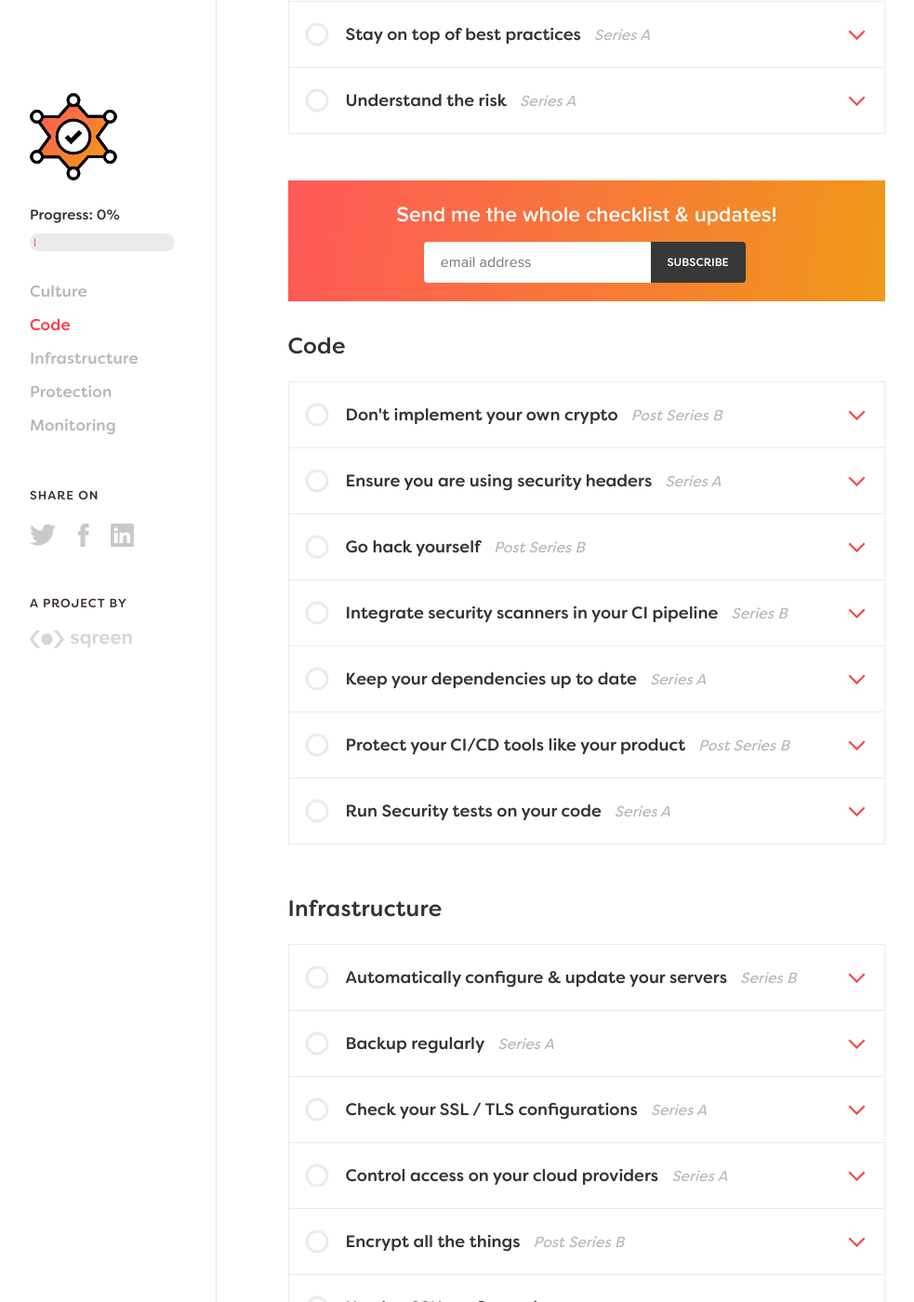
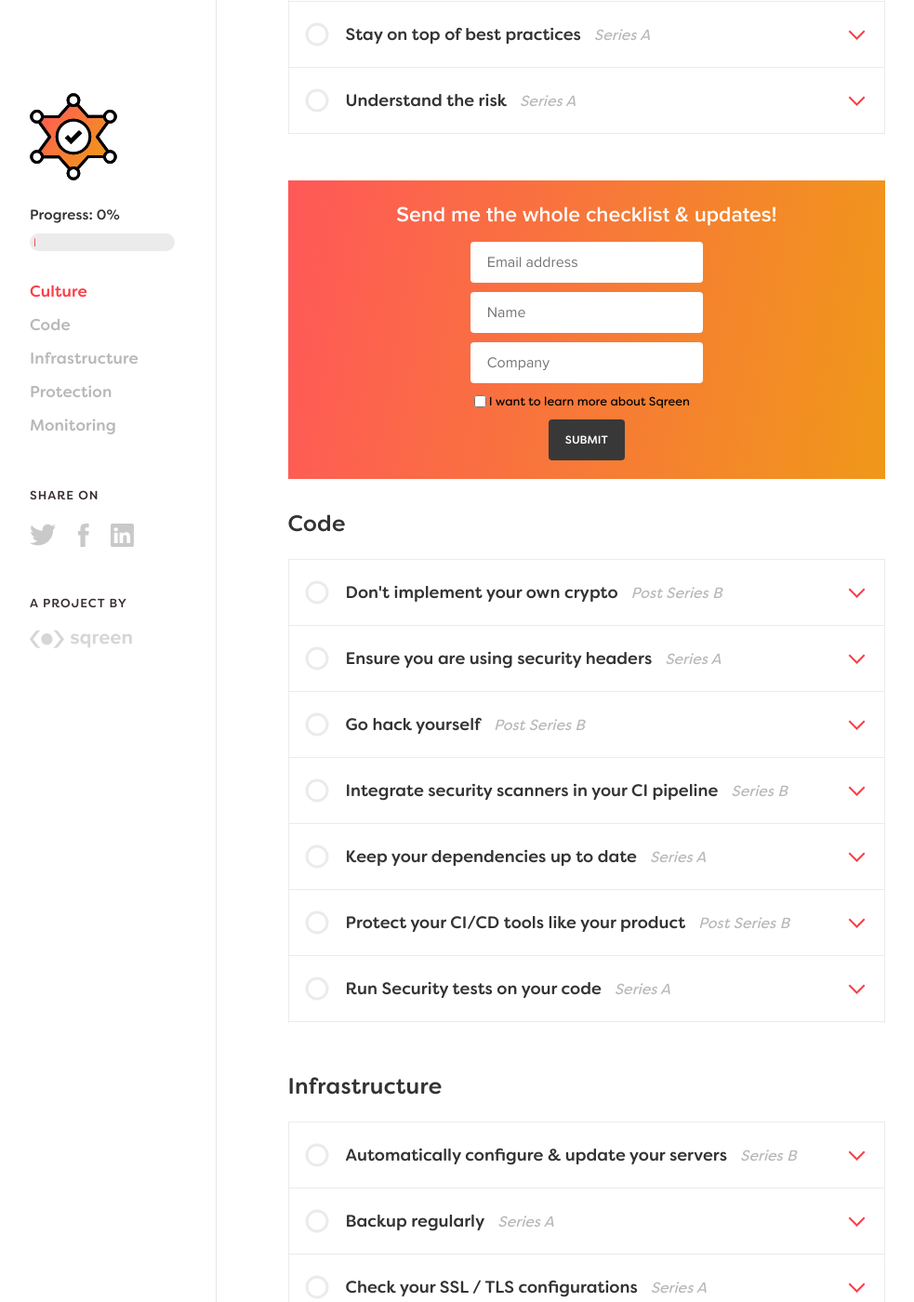
Before and after one commit to sqreen/DevOpsSecurityChecklist, a Jekyll site: the page built from index.md, in a window 1280 px wide and 1400 px high, scrolled down 917 px. Shown: the whole window at 93% size, without its empty margins (148-1131 px from the left). Built offline with Jekyll 4.4.1, drawn with Linux system fonts in a browser that asks for light colours; comment, search, counter and statistics services are not loaded; some of the changed text lies outside the part shown.

Commit message:
Update newletter form

```diff
--- a/_layouts/default.html
+++ b/_layouts/default.html
@@ -17,19 +17,26 @@
       <div class="divider"></div>
       <div class="newsletter-mob">
         <div class="subtitle">Stay up to date with major changes in the list</div>
-        <div id="mc_embed_signup">
-          <form action="//sqreen.us13.list-manage.com/subscribe/post?u=4c3491573cfb8d053d6b76c6a&amp;id=dc011cd36a" method="post" id="mc-embedded-subscribe-form" name="mc-embedded-subscribe-form" class="validate" target="_blank" novalidate>
-            <div id="mc_embed_signup_scroll">
-              <input type="email" value="" name="EMAIL" class="email" id="mce-EMAIL" placeholder="email address" required>
-              <div style="position: absolute; left: -5000px;" aria-hidden="true">
-                <input type="text" name="b_4c3491573cfb8d053d6b76c6a_dc011cd36a" tabindex="-1" value="">
-              </div>
-              <div class="clear check">
-                <input type="submit" value="Subscribe" name="subscribe" id="mc-embedded-subscribe" class="button">
-              </div>
-            </div>
-          </form>
-        </div>
+        <form class="contact-form" action="https://www.getdrip.com/forms/776829025/submissions" method="post" data-drip-embedded-form="776829025">
+          <input type="hidden" name="fields[segmentId]" data-fields="segmentId">
+          <input type="hidden" name="fields[sqreenUserId]" data-fields="sqreenUserId">
+          <input type="hidden" name="fields[source]" value="The DevOps Security Checklist">
+          <input type="hidden" name="fields[medium]" value="Resources">
+          <input type="hidden" name="fields[resource_link]" value="https://s3-eu-west-1.amazonaws.com/sqreen-assets/whitepapers/devops-security-checklist.pdf">
+          <fieldset>
+            <input type="email" name="fields[email]" placeholder="Email address" required>
+            <input type="text" name="fields[name]" placeholder="Name" required>
+            <input type="text" name="fields[company]" placeholder="Company" required>
+            <label>
+              <input type="checkbox" name="fields[checkbox]" value="I want a demo">
+              I want to learn more about Sqreen
+            </label>
+          </fieldset>
+          <span class="text"></span>
+          <button class="submit-button" name="submit" data-drip-attribute="sign-up-button">
+            Submit
+          </button>
+        </form>
       </div>
       <div class="divider"></div>
       <div class="social-mob">
@@ -149,19 +156,26 @@
           <div class="newsletter">
             <h4>Stay up to date with major changes in the list</h4>
             <div class="subtitle">Get notified about major updates to the list:</div>
-            <div id="mc_embed_signup">
-              <form action="//sqreen.us13.list-manage.com/subscribe/post?u=4c3491573cfb8d053d6b76c6a&amp;id=dc011cd36a" method="post" id="mc-embedded-subscribe-form" name="mc-embedded-subscribe-form" class="validate" target="_blank" novalidate>
-                <div id="mc_embed_signup_scroll">
-                  <input type="email" value="" name="EMAIL" class="email" id="mce-EMAIL" placeholder="email address" required>
-                  <div style="position: absolute; left: -5000px;" aria-hidden="true">
-                    <input type="text" name="b_4c3491573cfb8d053d6b76c6a_dc011cd36a" tabindex="-1" value="">
-                  </div>
-                  <div class="clear">
-                    <input type="submit" value="Subscribe" name="subscribe" id="mc-embedded-subscribe" class="button">
-                  </div>
-                </div>
-              </form>
-            </div>
+            <form class="contact-form" action="https://www.getdrip.com/forms/776829025/submissions" method="post" data-drip-embedded-form="776829025">
+              <input type="hidden" name="fields[segmentId]" data-fields="segmentId">
+              <input type="hidden" name="fields[sqreenUserId]" data-fields="sqreenUserId">
+              <input type="hidden" name="fields[source]" value="The DevOps Security Checklist">
+              <input type="hidden" name="fields[medium]" value="Resources">
+              <input type="hidden" name="fields[resource_link]" value="https://s3-eu-west-1.amazonaws.com/sqreen-assets/whitepapers/devops-security-checklist.pdf">
+              <fieldset>
+                <input type="email" name="fields[email]" placeholder="Email address" required>
+                <input type="text" name="fields[name]" placeholder="Name" required>
+                <input type="text" name="fields[company]" placeholder="Company" required>
+                <label>
+                  <input type="checkbox" name="fields[checkbox]" value="I want a demo">
+                  I want to learn more about Sqreen
+                </label>
+              </fieldset>
+              <span class="text"></span>
+              <button class="submit-button" name="submit" data-drip-attribute="sign-up-button">
+                Submit
+              </button>
+            </form>
           </div>
           {% include footer.html %}
         </div>
@@ -170,6 +184,23 @@
 
     {% include scripts.html %}
 
+    <script>
+      // Form for sales page
+      $(".contact-form .button").on('click', function () {
+        window.analytics.track('The DevOps Security Checklist', Object.assign({},
+          Qs.parse(location.search, {
+            ignoreQueryPrefix: true
+          }),
+          purser.fetch(), {
+            label: $('.contact-form').attr('action'),
+            referrer: (window.sessionStorage && sessionStorage.getItem('referrer')) ?
+              sessionStorage.getItem('referrer') :
+              document.referrer
+          }));
+        $(".contact-form").submit();
+      })
+    </script>
+
   </body>
 
 </html>
--- a/_layouts/home.html
+++ b/_layouts/home.html
@@ -34,19 +34,26 @@ layout: default
 
 <div class="newsletter-middle">
   <span>Send me the whole checklist &amp; updates!</span>
-  <div id="mc_embed_signup">
-    <form action="//sqreen.us13.list-manage.com/subscribe/post?u=4c3491573cfb8d053d6b76c6a&amp;id=dc011cd36a" method="post" id="mc-embedded-subscribe-form" name="mc-embedded-subscribe-form" class="validate" target="_blank" novalidate>
-      <div id="mc_embed_signup_scroll">
-        <input type="email" value="" name="EMAIL" class="email" id="mce-EMAIL" placeholder="email address" required>
-        <div style="position: absolute; left: -5000px;" aria-hidden="true">
-          <input type="text" name="b_4c3491573cfb8d053d6b76c6a_dc011cd36a" tabindex="-1" value="">
-        </div>
-        <div class="clear">
-          <input type="submit" value="Subscribe" name="subscribe" id="mc-embedded-subscribe" class="button">
-        </div>
-      </div>
-    </form>
-  </div>
+  <form class="contact-form" action="https://www.getdrip.com/forms/776829025/submissions" method="post" data-drip-embedded-form="776829025">
+    <input type="hidden" name="fields[segmentId]" data-fields="segmentId">
+    <input type="hidden" name="fields[sqreenUserId]" data-fields="sqreenUserId">
+    <input type="hidden" name="fields[source]" value="The DevOps Security Checklist">
+    <input type="hidden" name="fields[medium]" value="Resources">
+    <input type="hidden" name="fields[resource_link]" value="https://s3-eu-west-1.amazonaws.com/sqreen-assets/whitepapers/devops-security-checklist.pdf">
+    <fieldset>
+      <input type="email" name="fields[email]" placeholder="Email address" required>
+      <input type="text" name="fields[name]" placeholder="Name" required>
+      <input type="text" name="fields[company]" placeholder="Company" required>
+      <label>
+        <input type="checkbox" name="fields[checkbox]" value="I want a demo">
+        <span>I want to learn more about Sqreen</span>
+      </label>
+    </fieldset>
+    <span class="text"></span>
+    <button class="submit-button" name="submit" data-drip-attribute="sign-up-button">
+      Submit
+    </button>
+  </form>
 </div>
 
 {% assign codes = site.tips | where:'category', 'Code' %}
--- a/_sass/pages/home.scss
+++ b/_sass/pages/home.scss
@@ -757,7 +757,7 @@ nav {
   padding: 20px 0;
   margin-bottom: 30px;
 
-  span {
+  > span {
     font-family: "Proxima Nova", sans-serif;
     font-size: rem-calc(23px);
     font-weight: 600;
@@ -767,26 +767,43 @@ nav {
     margin-bottom: 10px;
   }
 
-  #mc_embed_signup {
-    .email {
-      max-width: 244px;
+  .contact-form {
+    fieldset > input {
+      max-width: 250px;
       width: 100%;
-      border-top-left-radius: 4px;
-      border-bottom-left-radius: 4px;
+      border-radius: 4px;
       background-color: #ffffff;
       border: none;
-      appearance: none;
       font-family: 'Proxima Nova', sans-serif;
       font-size: rem-calc(16px);
       padding: 14px 18px;
-      display: inline-block;
-      vertical-align: middle;
+      display: block;
+      margin: 0 auto 10px;
       outline: none;
     }
 
-    .button {
-      border-top-right-radius: 4px;
-      border-bottom-right-radius: 4px;
+    label {
+      max-width: 250px;
+      width: 100%;
+      display: flex;
+      justify-content: flex-start;
+      align-items: center;
+      align-content: center;
+      margin: 0 auto 10px;
+
+      input {
+        flex: none;
+      }
+
+      span {
+        flex-grow: 1;
+        text-align: left;
+        font-size: rem-calc(13px);
+      }
+    }
+
+    .submit-button {
+      border-radius: 4px;
       background-color: #383838;
       font-family: 'filson-soft', sans-serif;
       font-size: rem-calc(12px);
@@ -829,38 +846,40 @@ nav {
     margin-bottom: 10px;
   }
 
-  #mc_embed_signup {
-    font-size: 0;
-
-    label {
-      display: none;
-    }
-
-    .mc-field-group, #mc-embedded-subscribe, .clear {
-      display: inline-block;
-      vertical-align: middle;
-    }
-
-    .mc-field-group {
-      width: calc(100% - 64px);
-      max-width: 244px;
-    }
-
-    #mce-EMAIL {
+  .contact-form {
+    fieldset > input {
       font-family: "filson-soft", sans-serif;
     	font-size: rem-calc(16px);
     	background-color: $grey-lighter;
       border: none;
-      border-top-left-radius: 4px;
-      border-bottom-left-radius: 4px;
+      border-radius: 4px;
       padding: 8px 18px;
       outline: none;
-      display: inline-block;
-      vertical-align: middle;
-      height: 39px;
+      display: block;
+      margin-bottom: 10px;
     }
 
-    #mc-embedded-subscribe {
+    label {
+      max-width: 300px;
+      width: 100%;
+      display: flex;
+      justify-content: flex-start;
+      align-items: center;
+      align-content: center;
+      margin-bottom: 10px;
+
+      input {
+        flex: none;
+      }
+
+      span {
+        flex-grow: 1;
+        text-align: left;
+        font-size: rem-calc(13px);
+      }
+    }
+
+    .submit-button {
 	    background-color: $violet;
       font-family: "filson-soft", sans-serif;
       font-weight: 500;
@@ -868,11 +887,9 @@ nav {
     	color: $white;
       text-transform: uppercase;
       border: none;
-      border-top-right-radius: 4px;
-      border-bottom-right-radius: 4px;
-      padding: 0 18px;
+      border-radius: 4px;
+      padding: 10px 18px;
       position: relative;
-      height: 39px;
       cursor: pointer;
       transition: .2s ease;
 
```
